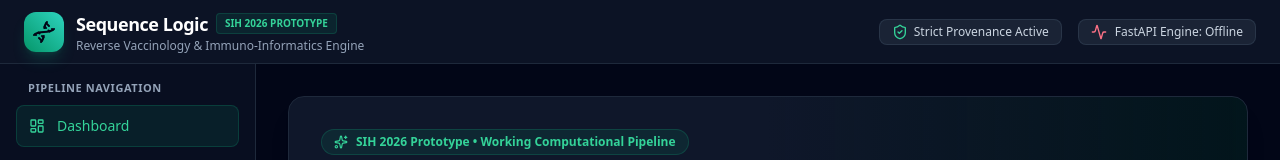
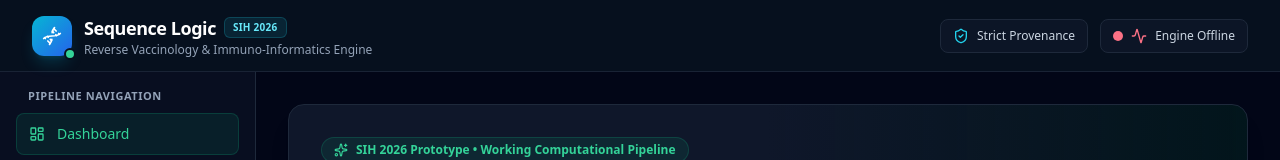
Before and after one commit to arghadipsamanta234/The-Sequence-Logic-SIH, a React (Vite) app in the folder frontend/: page / in a window 1280 px wide. Shown: the top 160 px of the page. Built offline with nearby package versions, Linux system fonts and the light colour scheme; no server answers.

Commit message:
Update Navbar.tsx

```diff
--- a/frontend/src/components/layout/Navbar.tsx
+++ b/frontend/src/components/layout/Navbar.tsx
@@ -14,55 +14,113 @@ export const Navbar: React.FC = () => {
         setBackendOnline(false);
       }
     };
+
     ping();
+
     const interval = setInterval(ping, 10000);
+
     return () => clearInterval(interval);
   }, []);
 
   return (
-    <header className="h-16 border-b border-slate-800 bg-slate-900/80 backdrop-blur sticky top-0 z-40 px-6 flex items-center justify-between">
-      <div className="flex items-center gap-3">
-        <div className="w-10 h-10 rounded-xl bg-gradient-to-tr from-emerald-600 to-teal-400 flex items-center justify-center shadow-lg shadow-emerald-500/20">
-          <Dna className="w-6 h-6 text-slate-950 font-bold" />
+    <header className="h-[72px] border-b border-slate-800/80 bg-[#07111f]/95 backdrop-blur-xl sticky top-0 z-40 px-4 sm:px-6 lg:px-8 flex items-center justify-between">
+
+      {/* Brand */}
+      <div className="flex items-center gap-3 min-w-0">
+
+        {/* Logo */}
+        <div className="relative w-10 h-10 rounded-xl bg-gradient-to-br from-cyan-500 to-blue-600 flex items-center justify-center shadow-lg shadow-cyan-500/20">
+          <Dna className="w-5 h-5 text-white" />
+
+          {/* Online indicator */}
+          <span className="absolute -right-1 -bottom-1 w-3 h-3 rounded-full bg-emerald-400 border-2 border-[#07111f]" />
         </div>
-        <div>
+
+        {/* Brand text */}
+        <div className="min-w-0">
           <div className="flex items-center gap-2">
-            <h1 className="font-bold text-lg text-white tracking-tight">Sequence Logic</h1>
-            <span className="text-[10px] uppercase font-semibold bg-emerald-500/10 text-emerald-400 border border-emerald-500/20 px-2 py-0.5 rounded">
-              SIH 2026 Prototype
+
+            <h1 className="font-bold text-lg text-white tracking-tight">
+              Sequence Logic
+            </h1>
+
+            <span className="hidden sm:inline-flex text-[10px] uppercase font-semibold tracking-wide bg-cyan-400/10 text-cyan-300 border border-cyan-400/20 px-2 py-0.5 rounded-md">
+              SIH 2026
             </span>
+
           </div>
-          <p className="text-xs text-slate-400">Reverse Vaccinology & Immuno-Informatics Engine</p>
+
+          <p className="hidden md:block text-xs text-slate-400 truncate">
+            Reverse Vaccinology & Immuno-Informatics Engine
+          </p>
         </div>
       </div>
 
-      <div className="flex items-center gap-4">
-        {/* Strict Provenance Badge */}
-        <div className="hidden md:flex items-center gap-1.5 px-3 py-1 rounded-lg bg-slate-800/80 border border-slate-700/60 text-xs text-slate-300">
-          <ShieldCheck className="w-4 h-4 text-emerald-400" />
-          <span>Strict Provenance Active</span>
+      {/* System status */}
+      <div className="flex items-center gap-2 sm:gap-3">
+
+        {/* Strict Provenance */}
+        <div className="hidden lg:flex items-center gap-2 px-3 py-2 rounded-lg bg-slate-900/70 border border-slate-800 text-xs text-slate-300">
+
+          <ShieldCheck className="w-4 h-4 text-cyan-400" />
+
+          <span>
+            Strict Provenance
+          </span>
+
         </div>
 
-        {/* Backend Live Indicator */}
-        <div className="flex items-center gap-2 px-3 py-1 rounded-lg bg-slate-800/80 border border-slate-700/60 text-xs">
+        {/* Backend status */}
+        <div className="flex items-center gap-2 px-3 py-2 rounded-lg bg-slate-900/70 border border-slate-800 text-xs">
+
+          {/* Status dot */}
+          <span className="relative flex h-2.5 w-2.5">
+
+            {/* Pulse animation when online */}
+            <span
+              className={`absolute inline-flex h-full w-full rounded-full opacity-75 ${
+                backendOnline === true
+                  ? 'bg-emerald-400 animate-ping'
+                  : 'hidden'
+              }`}
+            />
+
+            {/* Actual status */}
+            <span
+              className={`relative inline-flex h-2.5 w-2.5 rounded-full ${
+                backendOnline === true
+                  ? 'bg-emerald-400'
+                  : backendOnline === false
+                  ? 'bg-rose-400'
+                  : 'bg-amber-400'
+              }`}
+            />
+
+          </span>
+
+          {/* Activity icon */}
           <Activity
             className={`w-4 h-4 ${
               backendOnline === true
-                ? 'text-emerald-400 animate-pulse'
+                ? 'text-emerald-400'
                 : backendOnline === false
                 ? 'text-rose-400'
                 : 'text-amber-400'
             }`}
           />
-          <span className="text-slate-300">
+
+          {/* Status text */}
+          <span className="hidden sm:inline text-slate-300">
             {backendOnline === true
-              ? 'FastAPI Engine: Connected'
+              ? 'Engine Connected'
               : backendOnline === false
-              ? 'FastAPI Engine: Offline'
+              ? 'Engine Offline'
               : 'Connecting...'}
           </span>
+
         </div>
       </div>
+
     </header>
   );
 };
```
